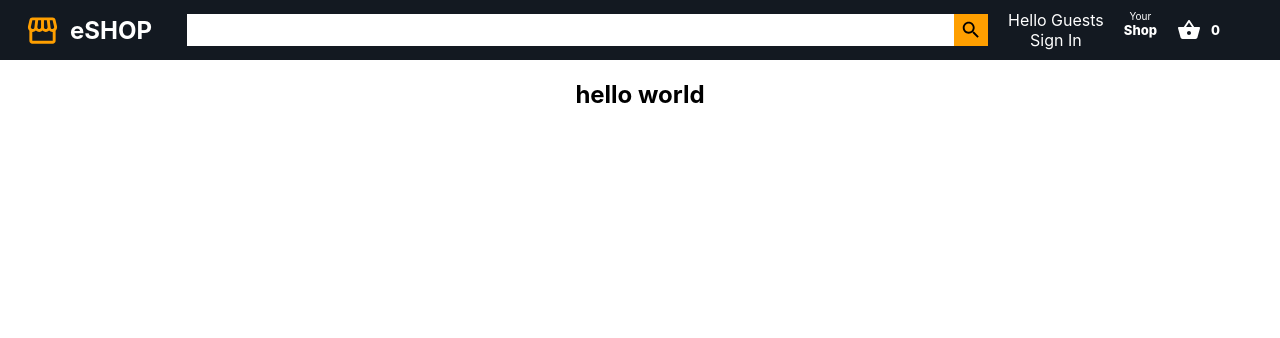
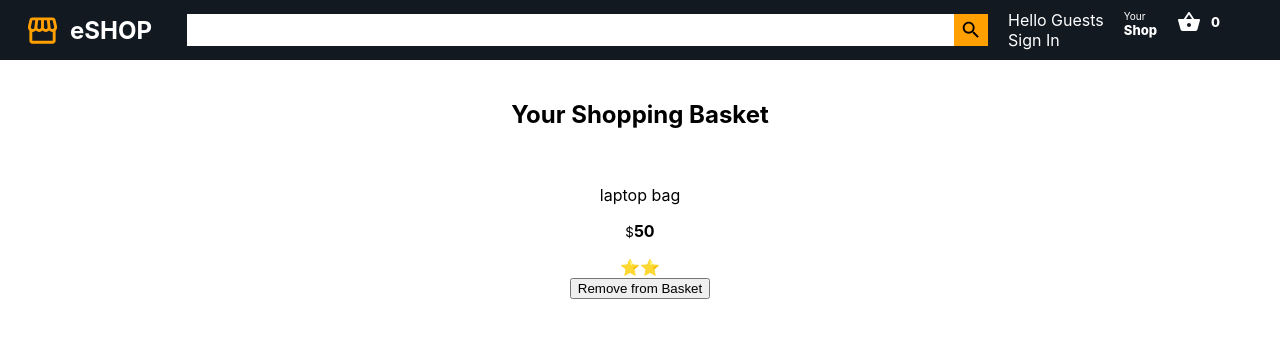
Before and after one commit to brosjayme/e-shop, a React (Create React App) app: page /checkout in a window 1280 px wide. Shown: the top 338 px of the page. Built offline with nearby package versions, Linux system fonts and the light colour scheme.

Commit message:
added checkout product

```diff
--- a/src/App.js
+++ b/src/App.js
@@ -2,24 +2,20 @@ import "./App.css";
 import Header from "./Header";
 import Home from "./Home";
 import Checkout from "./Checkout";
-import { BrowserRouter as Router, Switch, Route } from "react-router-dom";
+import { BrowserRouter as Router, Routes, Route } from "react-router-dom";
+
 function App() {
   return (
     <>
-      <div className="App">
-        <Router>
-          <Switch>
-            <Route path="/checkout">
-              <Header />
-              <Checkout />
-            </Route>
-            <Route path="/">
-              <Header />
-              <Home />
-            </Route>
-          </Switch>
-        </Router>
-      </div>
+      <Header />
+      <Router>
+        <div className="App">
+          <Routes>
+            <Route path="/checkout" element={<Checkout />}></Route>
+            <Route path="/" element={<Home />}></Route>
+          </Routes>
+        </div>
+      </Router>
     </>
   );
 }
--- a/src/Checkout.js
+++ b/src/Checkout.js
@@ -1,10 +1,18 @@
 import React from "react";
 import "./Checkout.css";
+import CheckoutProduct from "./CheckoutProduct";
 
 function Checkout() {
   return (
-    <div>
-      <h2>hello world</h2>
+    <div className="checkout">
+      <div className="checkout_left">
+        <img src="" alt="" className="checkout_ad" />
+        <div>
+          <h2 className="checkout_title">Your Shopping Basket</h2>
+          <CheckoutProduct />
+        </div>
+      </div>
+      <div className="checkout_right"></div>
     </div>
   );
 }
--- /dev/null
+++ b/src/CheckoutProduct.js
@@ -0,0 +1,21 @@
+import React from "react";
+import "./CheckoutProduct.css";
+
+function CheckoutProduct() {
+  return (
+    <div className="checkoutProduct">
+      <img src="" alt="" className="checkoutProduct_image" />
+      <div className="product_info">
+        <p className="checkoutProduct_title">laptop bag</p>
+        <p className="checkoutProduct_price">
+          <small>$</small>
+          <strong>50</strong>
+        </p>
+        <div className="checkoutProduct_rating">⭐⭐</div>
+      </div>
+      <button>Remove from Basket</button>
+    </div>
+  );
+}
+
+export default CheckoutProduct;
--- a/src/Header.js
+++ b/src/Header.js
@@ -3,14 +3,20 @@ import "./Header.css";
 import ShoppingBasketIcon from "@mui/icons-material/ShoppingBasket";
 import StorefrontIcon from "@mui/icons-material/Storefront";
 import SearchIcon from "@mui/icons-material/Search";
+import { BrowserRouter, Link } from "react-router-dom";
 
 function Header() {
   return (
     <div className="header">
+      <BrowserRouter>
+        <Link to="/" style={{ textDecoration: "none" }}>
           <div className="header-logo">
             <StorefrontIcon className="header-logo-image" fontSize="large" />
             <h2 className="header-logo-title">eSHOP</h2>
           </div>
+        </Link>
+      </BrowserRouter>
+
       <div className="header-searchbar">
         <input type="text" className="header-searchinput" />
         <SearchIcon className="header-searchicon" />
@@ -25,10 +31,14 @@ function Header() {
           <span className="nav-itemLineOne">Your</span>
           <span className="nav-itemLineTwo">Shop</span>
         </div>
+        <BrowserRouter>
+          <Link to="/checkout" style={{ textDecoration: "none" }}>
             <div className="itemBasket">
               <ShoppingBasketIcon />
               <span className="nav-itemLineTwo itemBasketCount">0</span>
             </div>
+          </Link>
+        </BrowserRouter>
       </div>
     </div>
   );
```
Also changed, not shown: src/CheckoutProduct.css (added), src/Subtotal.css (added), src/Subtotal.js (added). Lines whose indentation alone changed are shown as unchanged.
